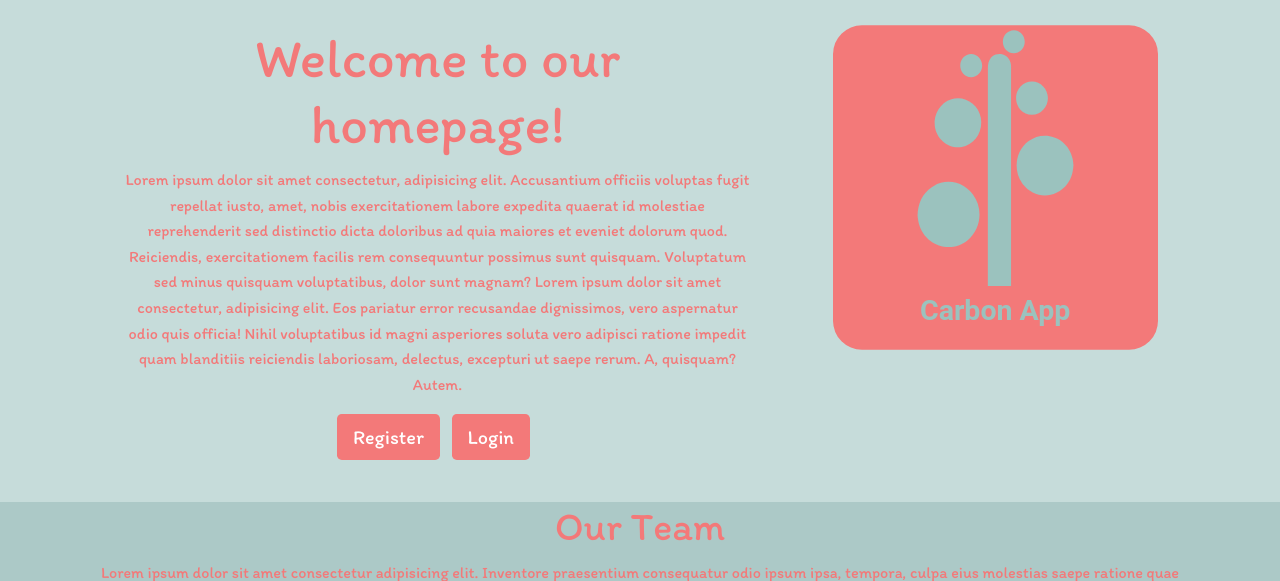
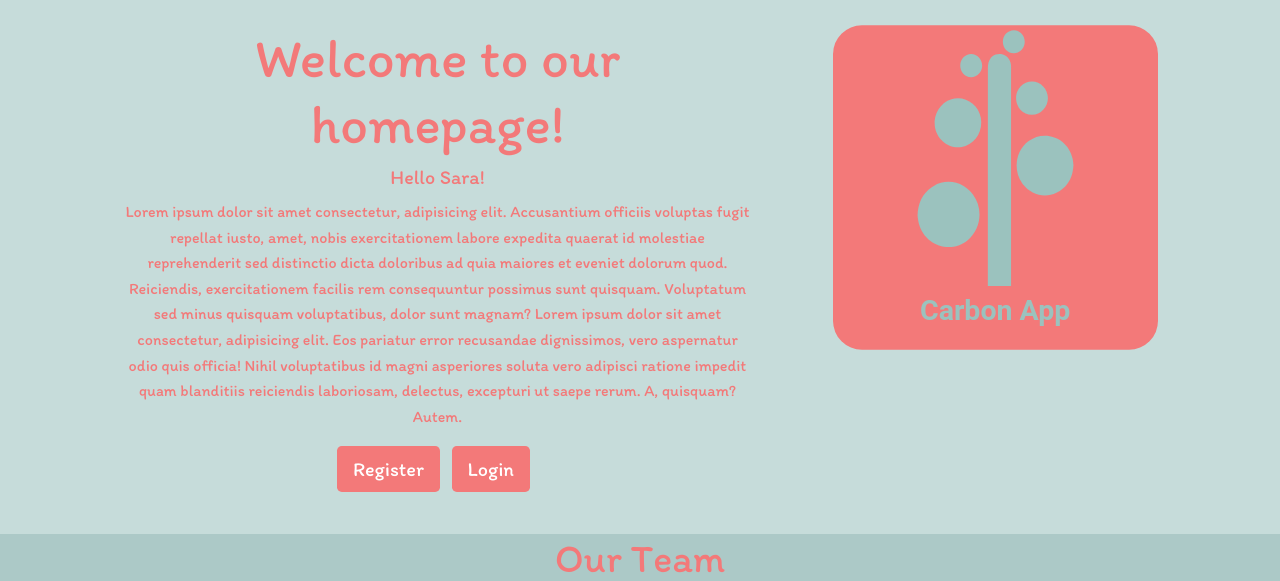
Before and after one commit to s203645/CarbonApp_FOR19, a Flask app: page / in a window 1280 px wide. Shown: the part 70-651 px from the top of the page. Run offline with Flask 2, Linux system fonts and the light colour scheme.

Commit message:
Update home.html

```diff
--- a/capp/templates/home.html
+++ b/capp/templates/home.html
@@ -12,6 +12,7 @@
         <h1 style="font-size: 55px">
           <span class="text-logo"> Welcome to our homepage!</span>
         </h1>
+        <h5>Hello Sara!</h5>
         <p>
           Lorem ipsum dolor sit amet consectetur, adipisicing elit. Accusantium
           officiis voluptas fugit repellat iusto, amet, nobis exercitationem
```
